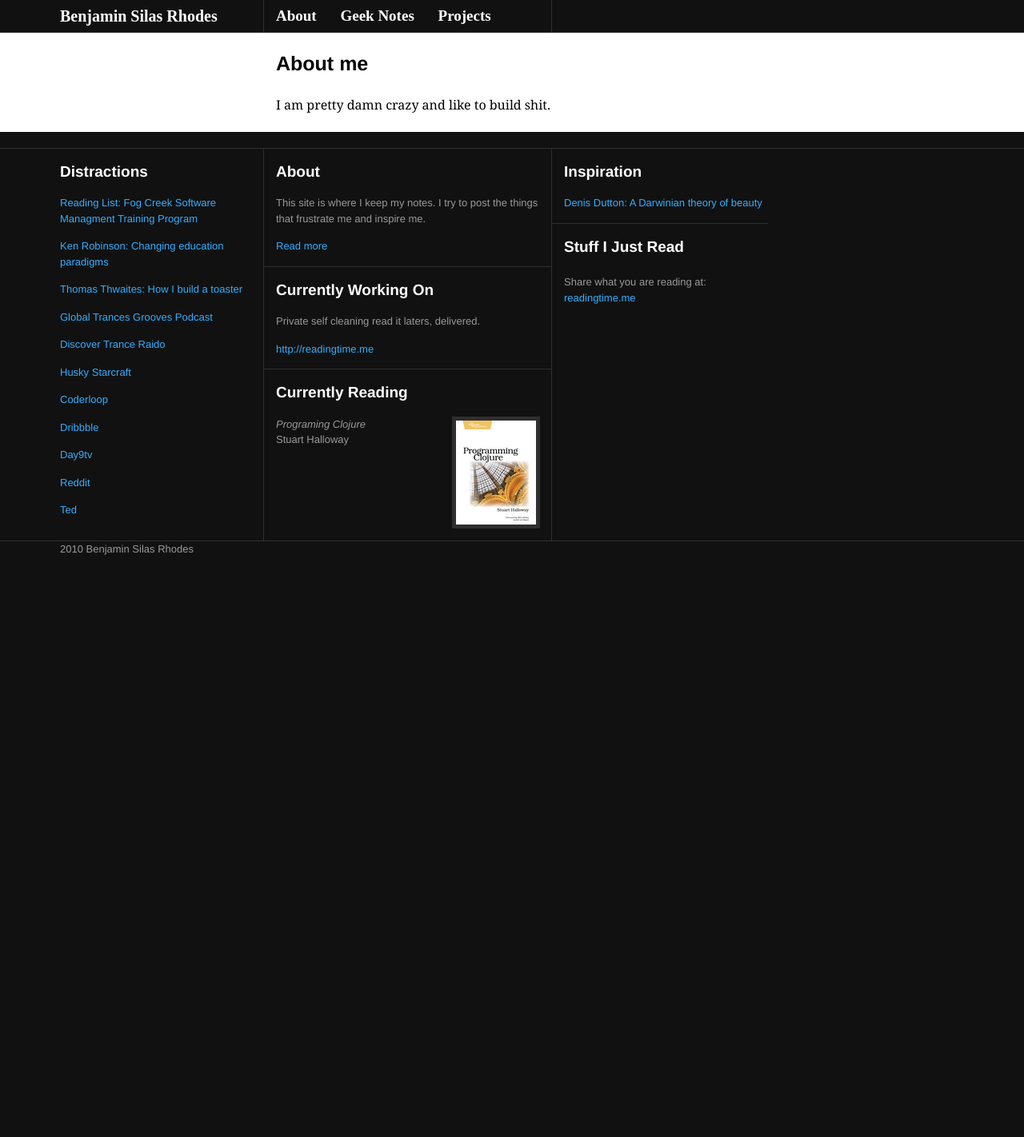
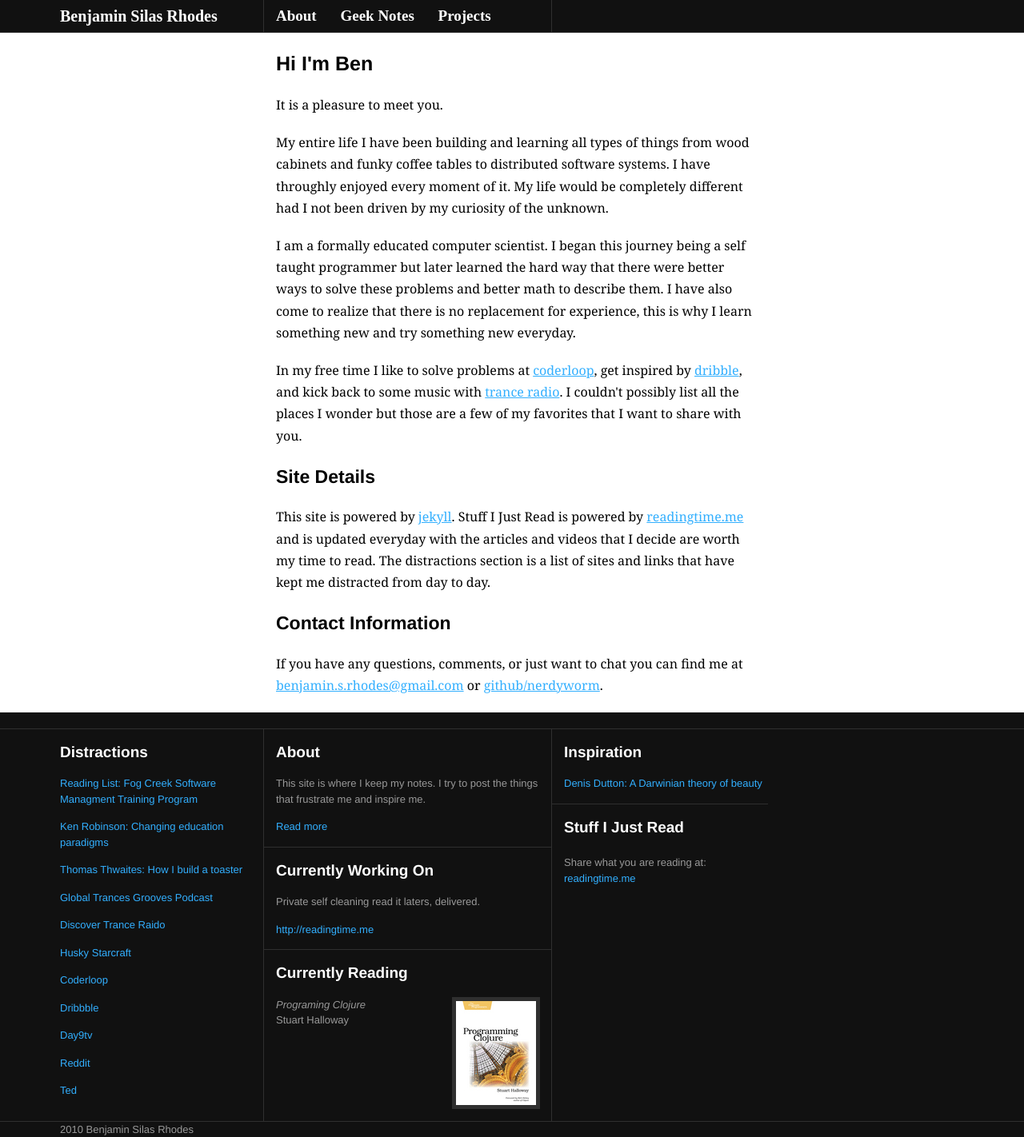
Before and after one commit to nerdyworm/bsrhodes.com, a Jekyll site: the page built from about.html, in a window 1280 px wide. Shown: the whole page at 80% size. Built offline with Jekyll 4.4.1, drawn with Linux system fonts in a browser that asks for light colours; nearby versions of some CDN libraries; Markdown is read by kramdown in place of the engine named in the settings; before the commit the page ends 900 px from its top, so only the background shows below that.

Commit message:
updated about page, finally

```diff
--- a/about.html
+++ b/about.html
@@ -5,12 +5,47 @@ title: About - Benjamin Silas Rhodes
 <br class="clear"/>
 <section class="container_10">
   <article id="about" class="prefix_3 grid_7 page group">
-    <h1>About me</h1>
+    <h1>Hi I'm Ben</h1>
+
+    <p>It is a pleasure to meet you.</p>
+
     <p>
-      I am pretty damn crazy and like to build shit.
-
+      My entire life I have been building and learning all types of things
+      from wood cabinets and funky coffee tables to distributed software systems.
+      I have throughly enjoyed every moment of it.  My life would be completely
+      different had I not been driven by my curiosity of the unknown.
     </p>
 
+    <p>
+      I am a formally educated computer scientist.  I began this journey being a
+      self taught programmer but later learned the hard way that there were
+      better ways to solve these problems and better math to describe them.  I have also
+      come to realize that there is no replacement for experience, this is why
+      I learn something new and try something new everyday.
+    </p>
+
+    <p>
+      In my free time I like to solve problems at <a href="http://coderloop.com">coderloop</a>,
+      get inspired by <a href="http://dribbble.com/">dribble</a>, and kick back to some
+      music with <a href="http://discovertrance.com/">trance radio</a>.  I couldn't possibly
+      list all the places I wonder but those are a few of my favorites that I want to share
+      with you.
+    </p>
+
+    <h2>Site Details</h2>
+    <p>
+    This site is powered by <a href="https://github.com/mojombo/jekyll">jekyll</a>.  Stuff I Just
+    Read is powered by <a href="http://readingtime.me">readingtime.me</a> and is updated everyday
+    with the articles and videos that I decide are worth my time to read.  The distractions section
+    is a list of sites and links that have kept me distracted from day to day.
+    </p>
+
+    <h2>Contact Information</h2>
+    <p>
+      If you have any questions, comments, or just want to chat you can find me at
+      <a href="mailto:benjamin.s.rhodes@gmail.com">benjamin.s.rhodes@gmail.com</a> or
+      <a href="http://github.com/nerdyworm">github/nerdyworm</a>.
+    </p>
   </article>
 </section>
 <br class="clear"/>
```
Also changed, not shown: 1 other file.
